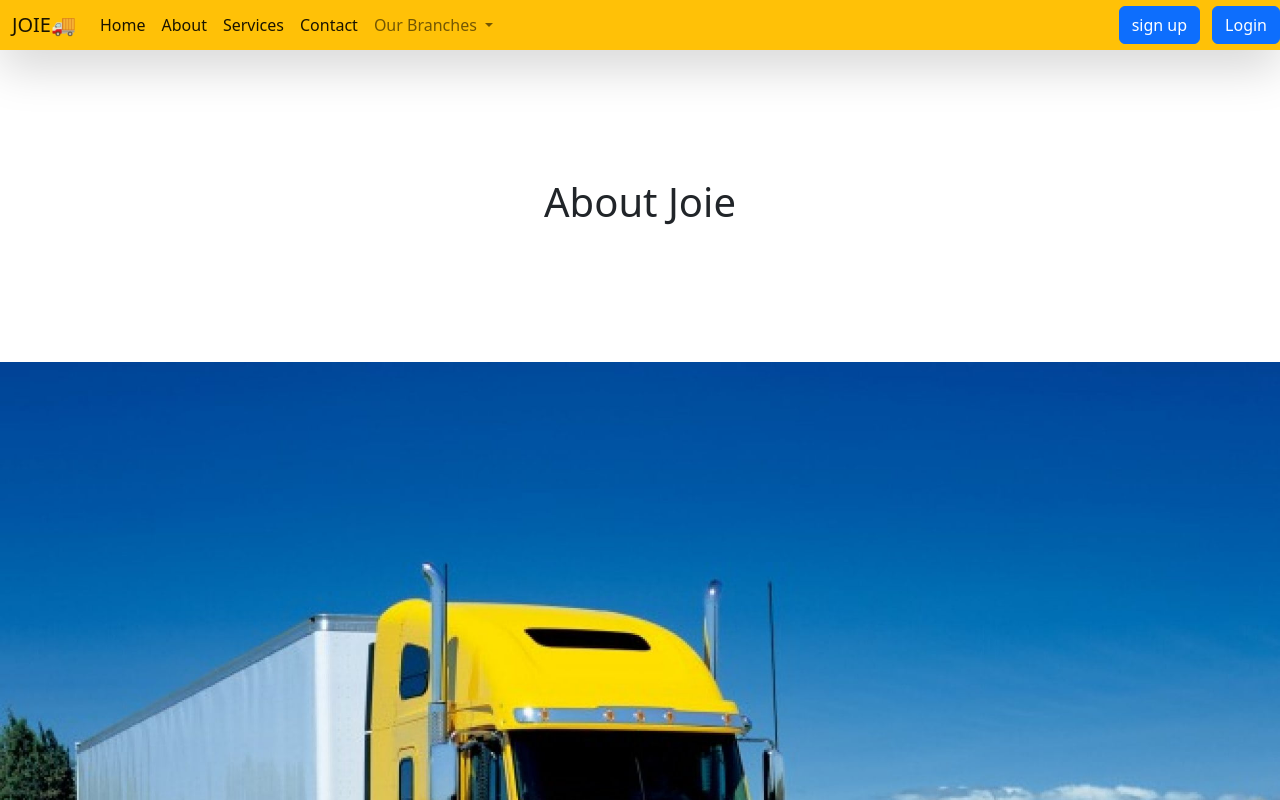
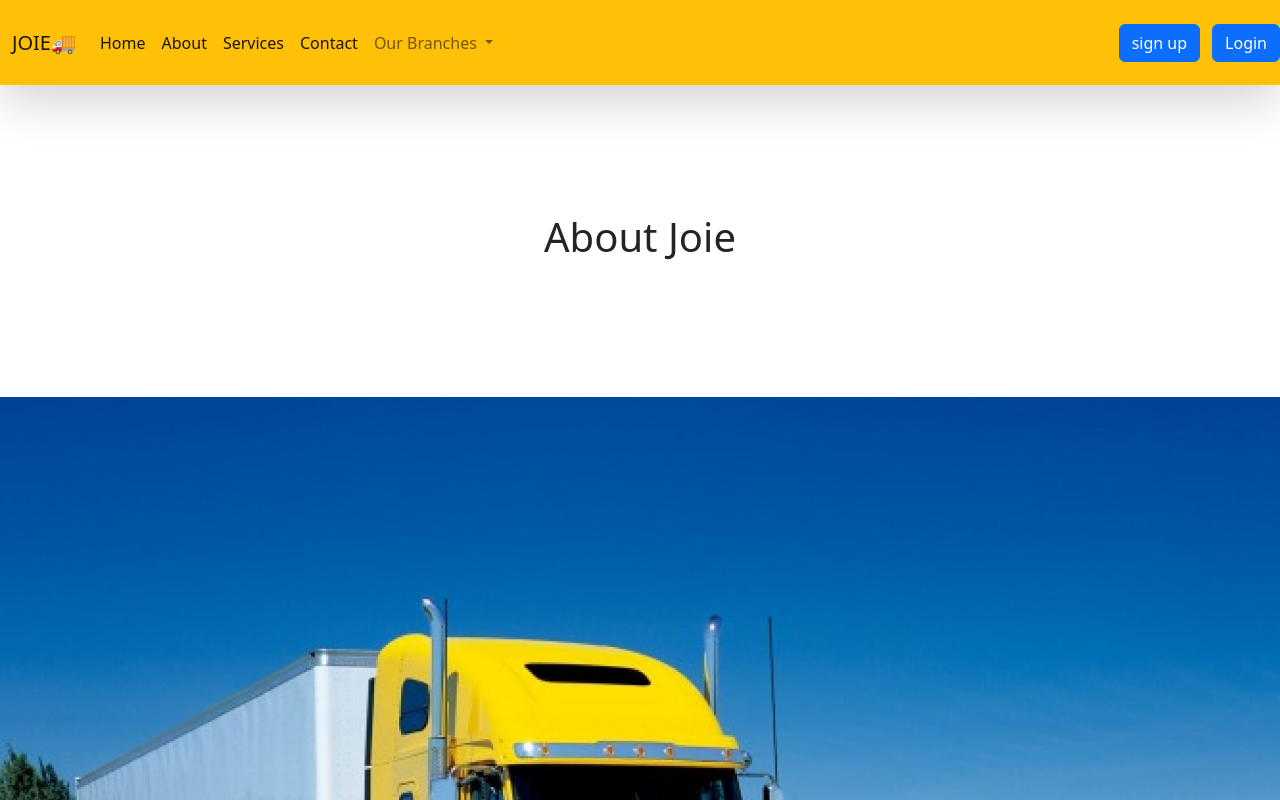
Before and after one commit to Mitchelle-64/Team-Project, a plain HTML site: page about.html in a window 1280 px wide. Shown: the top 800 px of the page. Drawn offline with nearby package versions, Linux system fonts and the light colour scheme.

Commit message:
Changed Navbar Height

```diff
--- a/about.css
+++ b/about.css
@@ -1,5 +1,5 @@
 .navbar{
-    height: 50px;
+    height: 85px;
 }
 
 
```
